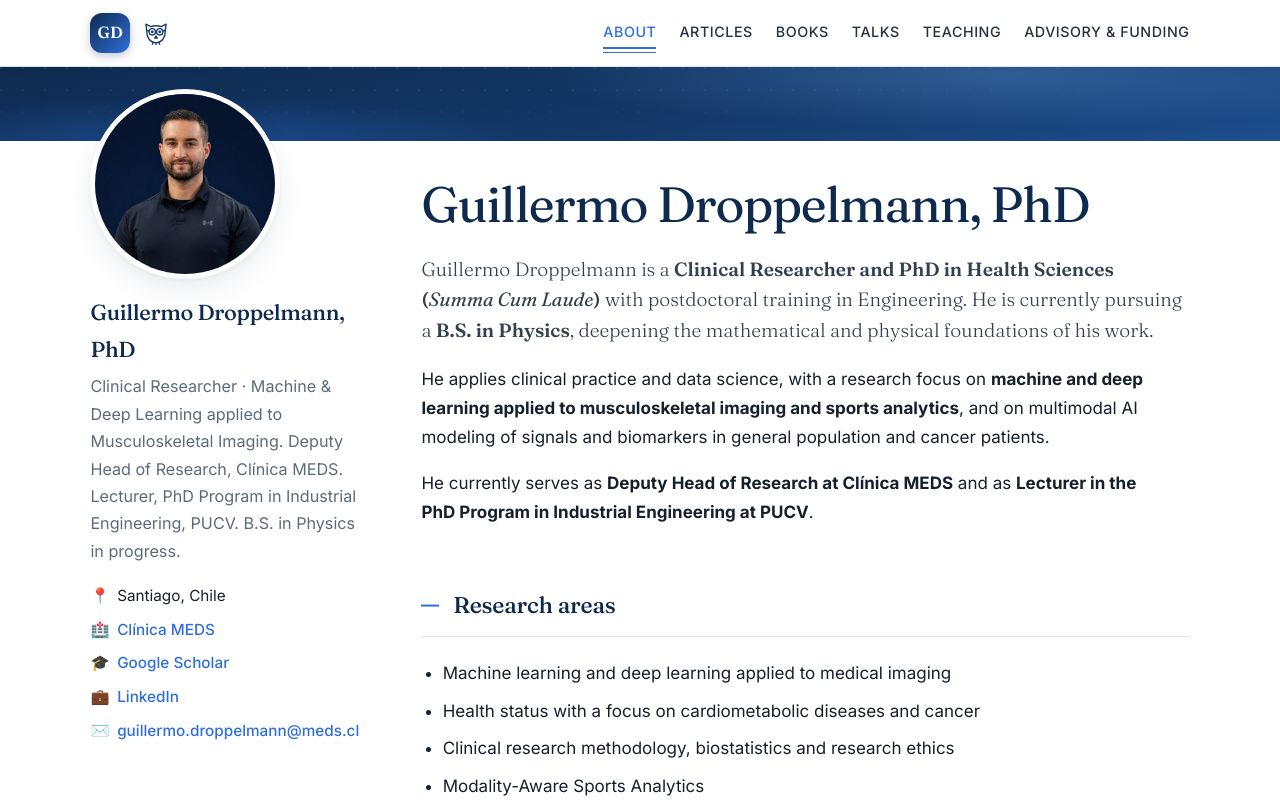
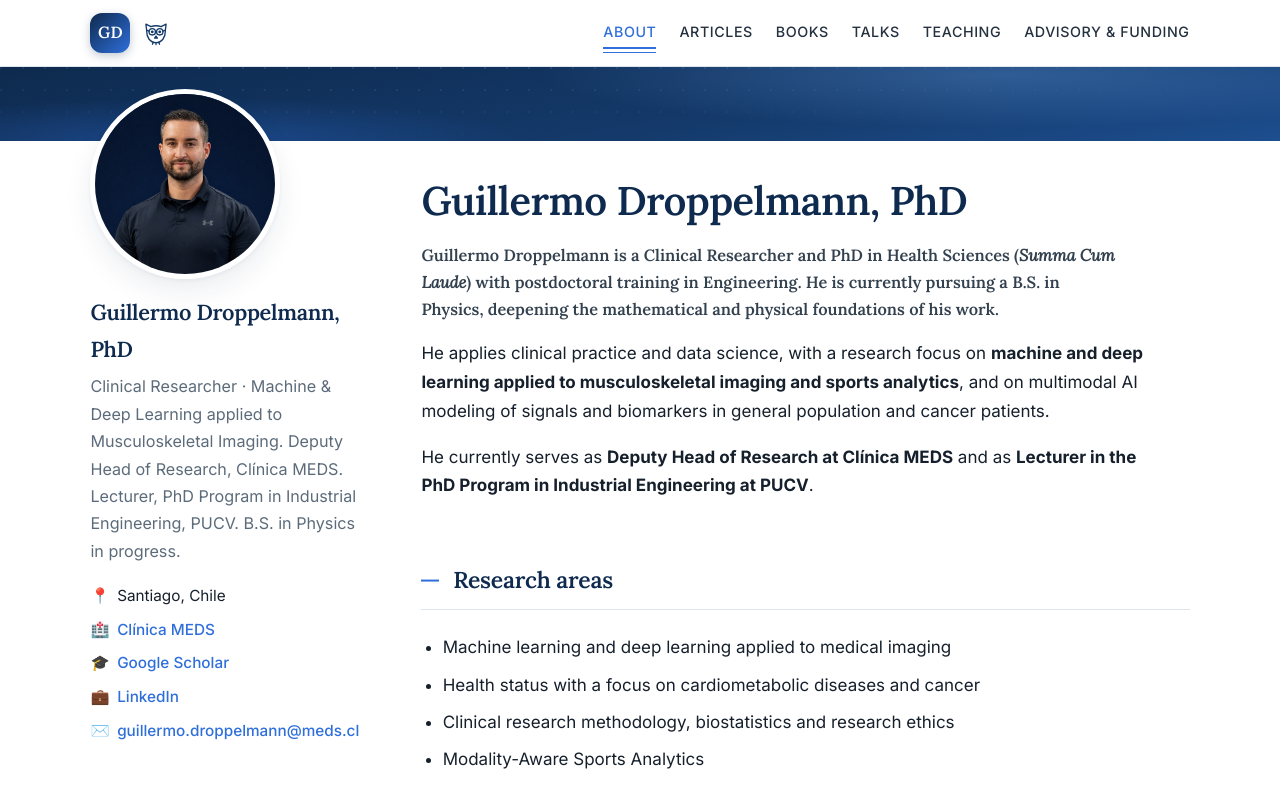
Before and after one commit to GuillermoDroppelmann/GuillermoDroppelmann.github.io, a plain HTML site: page index.html in a window 1280 px wide. Shown: the top 804 px of the page. Drawn offline with Linux system fonts and the light colour scheme.

Commit message:
Use Lora as display font; soften heading scale

```diff
--- a/assets/style.css
+++ b/assets/style.css
@@ -1,5 +1,5 @@
 
-@import url('https://fonts.googleapis.com/css2?family=Inter:wght@400;500;600;700;800&family=Lora:ital,wght@0,600;1,400&family=Fraunces:ital,opsz,wght@0,9..144,300;0,9..144,400;0,9..144,500;0,9..144,600;1,9..144,400&family=JetBrains+Mono:wght@400;500&display=swap');
+@import url('https://fonts.googleapis.com/css2?family=Inter:wght@400;500;600;700;800&family=Lora:ital,wght@0,600;1,400&family=JetBrains+Mono:wght@400;500&display=swap');
 :root{
   --navy:#0e2a4e; --navy-2:#143a6b; --accent:#2f6fdb; --accent-soft:#e8f0fd;
   --text:#25313f; --muted:#5c6b7a; --line:#e3e8ee; --bg:#fff; --bg-soft:#f6f8fb;
@@ -131,7 +131,7 @@ ul.talk-list{list-style:none;margin-left:0;}
    ============================================================ */
 
 :root{
-  --display:'Fraunces',Georgia,serif;
+  --display:'Lora',Georgia,serif;
   --mono:'JetBrains Mono',ui-monospace,monospace;
   --ink:#16202c;
   --rule:#dfe5ec;
@@ -172,8 +172,7 @@ body{font-size:17px;line-height:1.7;color:var(--ink);
 /* ---- sidebar ---- */
 .avatar{box-shadow:var(--shadow-md);transition:transform .45s var(--ease);}
 .avatar:hover{transform:translateY(-3px) scale(1.015);}
-.author-name{font-family:var(--display);font-weight:500;letter-spacing:-.015em;
-  font-variation-settings:'opsz' 96;}
+.author-name{font-family:var(--display);font-weight:500;letter-spacing:-.015em;}
 .author-bio{color:var(--muted);font-size:.95em;}
 .author-links a{transition:color .2s var(--ease),transform .2s var(--ease);
   display:inline-block;}
@@ -181,8 +180,7 @@ body{font-size:17px;line-height:1.7;color:var(--ink);
 
 /* ---- typography ---- */
 .content h1{font-family:var(--display);font-weight:400;
-  font-size:clamp(2.1rem,4.6vw,3.1rem);line-height:1.08;letter-spacing:-.025em;
-  font-variation-settings:'opsz' 144;margin-bottom:.45em;}
+  font-size:clamp(1.85rem,3.4vw,2.5rem);line-height:1.15;letter-spacing:-.015em;margin-bottom:.45em;}
 .content h2{font-family:var(--display);font-weight:500;font-size:1.35em;
   letter-spacing:-.01em;border-left:none;padding-left:0;
   margin:2.6em 0 1em;padding-bottom:.45em;border-bottom:1px solid var(--rule);
@@ -191,8 +189,7 @@ body{font-size:17px;line-height:1.7;color:var(--ink);
   transform:translateY(-.28em);}
 .content h3{font-family:var(--display);font-weight:500;}
 .lead{font-family:var(--display);font-weight:300;
-  font-size:clamp(1.08rem,1.5vw,1.26rem);line-height:1.6;color:#33414f;
-  font-variation-settings:'opsz' 144;}
+  font-size:clamp(1.02rem,1.2vw,1.13rem);line-height:1.65;color:#33414f;}
 .content p{max-width:68ch;}
 .content ul li{margin-bottom:.5em;}
 .content a{text-decoration:none;
```
